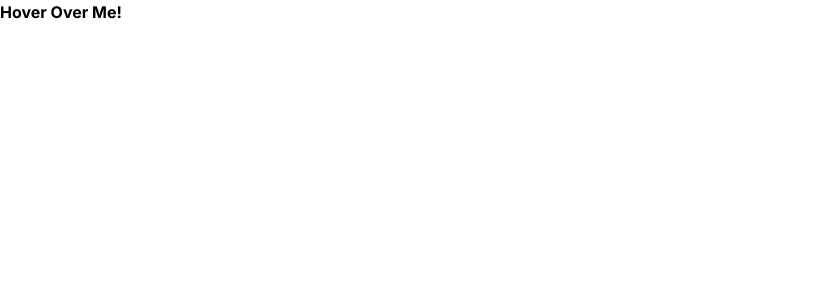
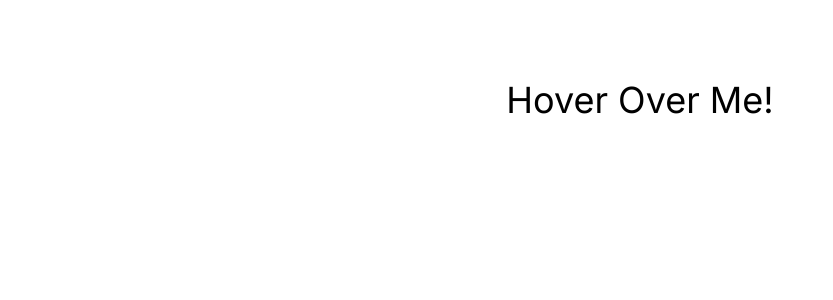
Before and after one commit to malikkotb/content, a Next.js app: page /fontWeightHover in a window 1280 px wide. Shown: the top 300 px of the page, without its empty margins (0-833 px from the left). Built offline with nearby package versions, Linux system fonts and the light colour scheme.

Commit message:
stairsIntro

```diff
--- a/app/fontWeightHover/page.jsx
+++ b/app/fontWeightHover/page.jsx
@@ -1,7 +1,8 @@
+"use client";
 import { useRef } from "react";
 import { gsap } from "gsap";
 
-function FontWeightAnimation() {
+export default function FontWeightAnimation() {
   const textRef = useRef(null);
 
   const handleMouseEnter = () => {
@@ -13,15 +14,16 @@ function FontWeightAnimation() {
   };
 
   return (
+    <div className="">
       <h1
         ref={textRef}
         style={{ fontWeight: 400 }}
         onMouseEnter={handleMouseEnter}
         onMouseLeave={handleMouseLeave}
+        className="text-4xl font-bold text-center mt-20"
       >
         Hover Over Me!
       </h1>
+    </div>
   );
 }
-
-export default FontWeightAnimation;
--- /dev/null
+++ b/app/stairsIntro/page.jsx
@@ -0,0 +1,18 @@
+"use client";
+import { useRef } from "react";
+import { gsap } from "gsap";
+import { useGSAP } from "@gsap/react";
+
+export default function FontWeightAnimation() {
+  const textRef = useRef(null);
+
+  useGSAP(() => {
+
+  }, [])
+
+  return (
+    <div className="">
+
+    </div>
+  );
+}
```
Also changed, not shown: app/fontWeightHover/style.module.css (added). Lines whose indentation alone changed are shown as unchanged.
